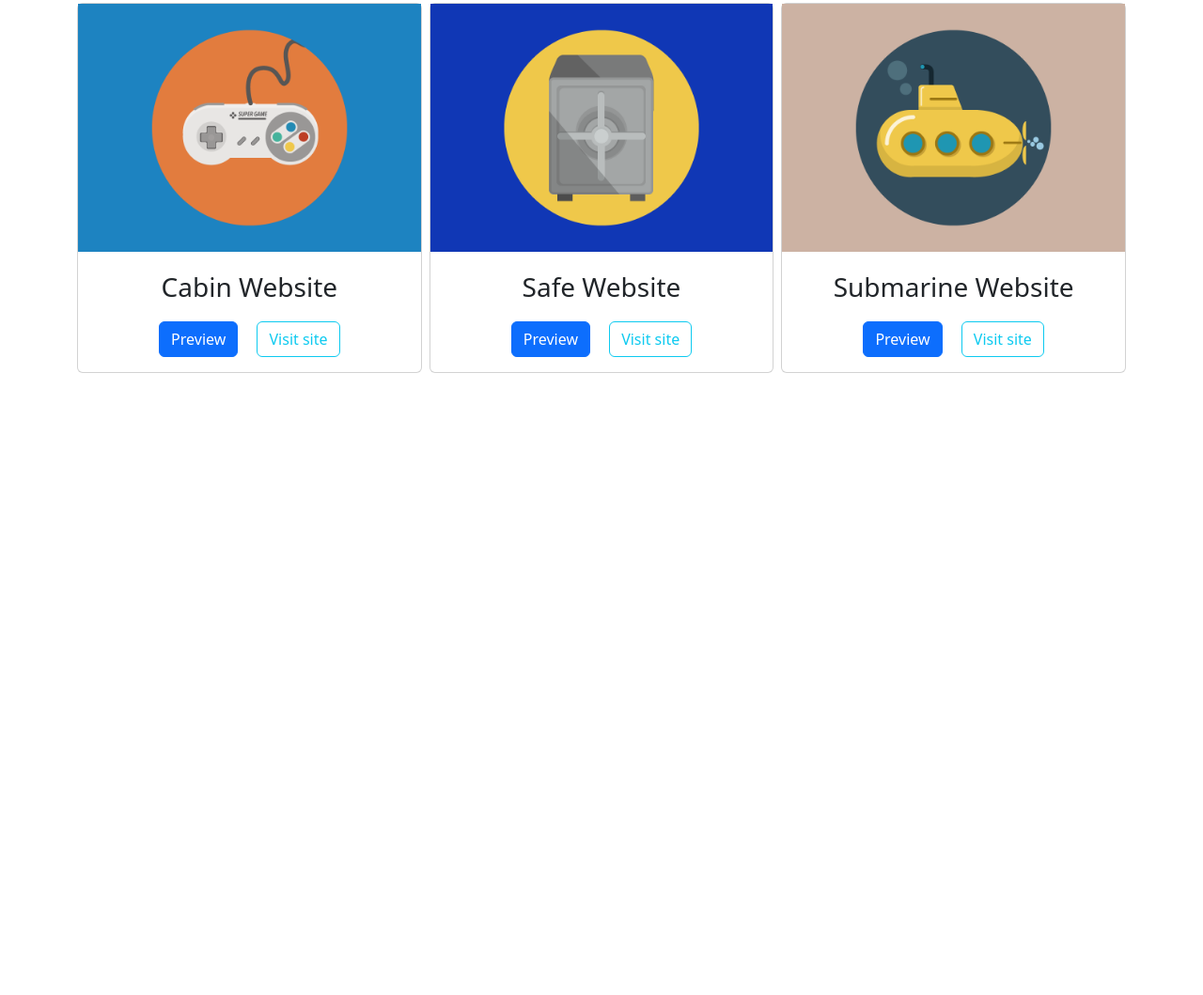
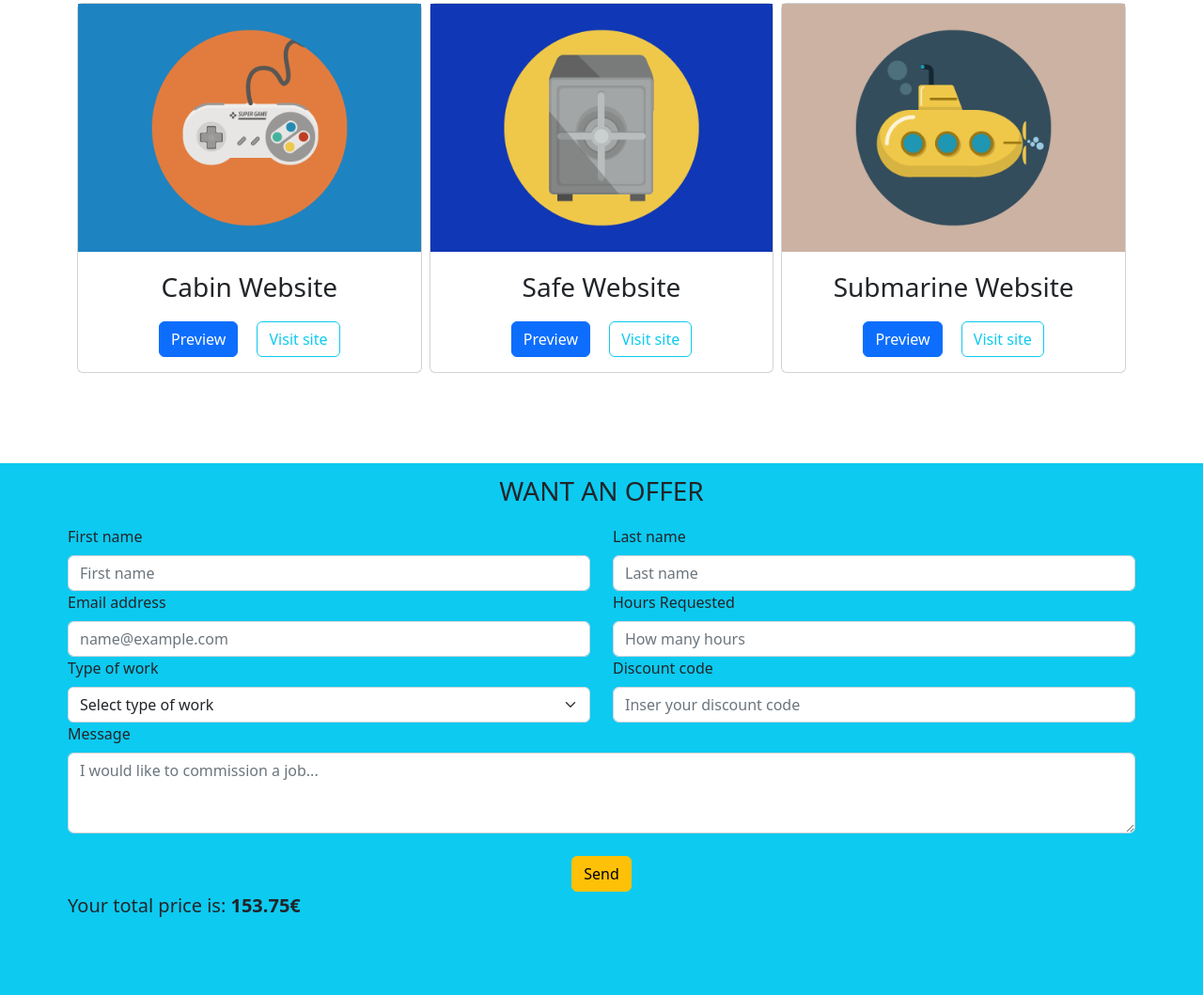
Before and after one commit to Pedra96/bootstrap-html-freelancer, a plain HTML site: page index.html in a window 1280 px wide. Shown: the part 1000-2059 px from the top of the page at 94% size. Before the commit the page ends 1445 px from the top, so only its background shows below. Drawn offline with nearby package versions, Linux system fonts and the light colour scheme.

Commit message:
finita la sezione form

```diff
--- a/index.html
+++ b/index.html
@@ -136,6 +136,56 @@
             </div>
 
         </div>
+        <!--Form-->
+        <div class="container-fluid bg-info pb-3">
+            <div class="row justify-content-center pt-2 m-5">
+                <p class="fs-3 text-center">WANT AN OFFER</p>
+
+                <div class="col-lg-6">
+                    <label for="Firstname" class="form-label">First name</label>
+                    <input type="text" class="form-control" placeholder="First name" aria-label="First name">
+                </div>
+                <div class="col-lg-6">
+                    <label for="lastname" class="form-label">Last name</label>
+                    <input type="text" class="form-control" placeholder="Last name" aria-label="Last name">
+                </div>
+                <div class="col-lg-6">
+                <label for="emailaddress" class="form-label">Email address</label>
+                <input type="email" class="form-control" id="emailaddress" placeholder="name@example.com">
+                </div>
+                <div class="col-lg-6">
+                    <label for="Hoursrequested" class="form-label">Hours Requested</label>
+                    <input type="text" class="form-control" placeholder="How many hours" aria-label="How many hours">
+                </div>
+                <div class="col-lg-6">
+                    <label for="Typeofwork" class="form-label">Type of work</label>
+                    <select class="form-select" aria-label="Default select example">
+                        <option selected>Select type of work</option>
+                        <option value="1">Backed Development</option>
+                        <option value="2">Frontend Development</option>
+                        <option value="3">Project Analisys</option>
+                      </select>
+                </div>
+                <div class="col-lg-6">
+                    <label for="Discountcode" class="form-label">Discount code</label>
+                    <input type="text" class="form-control" placeholder="Inser your discount code" aria-label="Inser your discount code">
+                </div>
+                <div class="col-lg-12">
+                <label for="exampleFormControlTextarea1" class="form-label">Message</label>
+                <textarea class="form-control" id="exampleFormControlTextarea1" rows="3" placeholder="I would like to commission a job..."></textarea>
+                </div>
+                <div class="col mt-4  text-center">
+                    <button type="button" class="btn btn-warning align-self-center">Send</button>
+                </div>
+                <p class="fs-5">
+                    Your total price is: <b>153.75€</b>
+                </p>
+
+            </div>
+
+
+        </div>
+
     </main>
 
 
```
